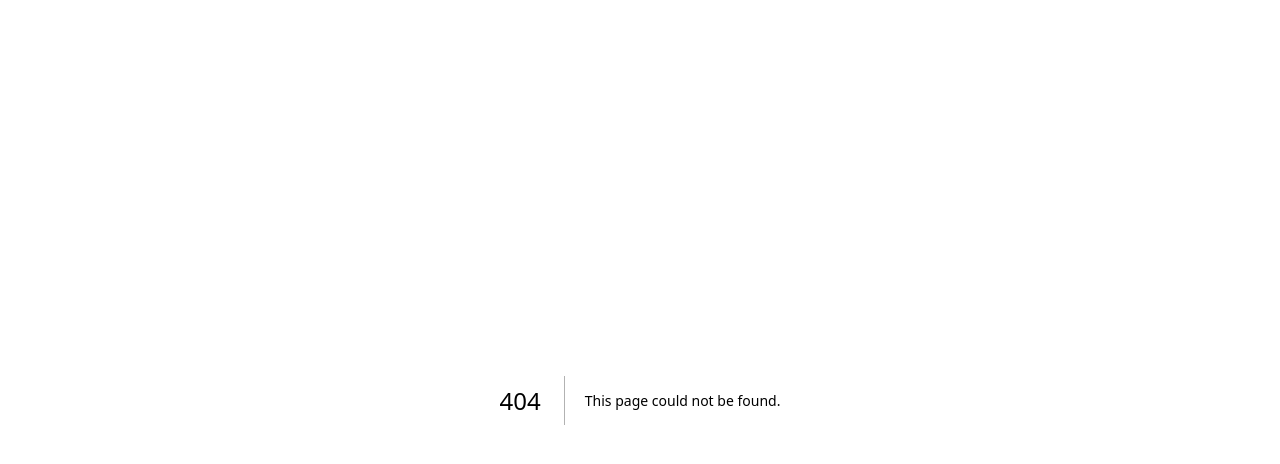
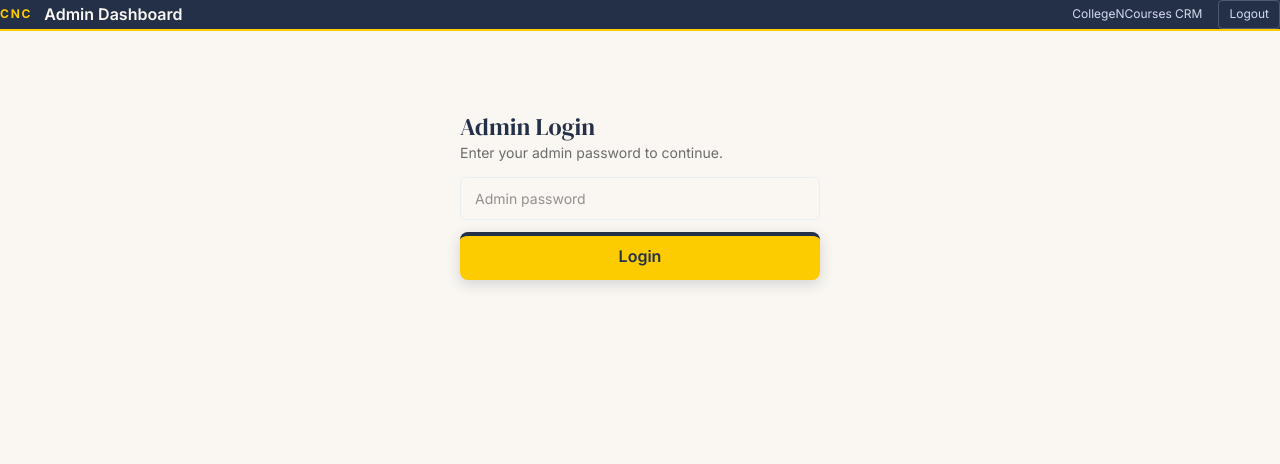
Before and after one commit to sudhirdilipdixit-commits/CNC, a Next.js app: page /admin/login in a window 1280 px wide. Before the commit this address had no page. Shown: the top 464 px of the page. Built offline with nearby package versions, Linux system fonts and the light colour scheme.

Commit message:
feat(admin): password login with cookie auth and middleware route protection

```diff
--- a/src/app/(admin)/admin/layout.tsx
+++ b/src/app/(admin)/admin/layout.tsx
@@ -1,4 +1,5 @@
 import type { Metadata } from "next";
+import { LogoutButton } from "./logout-button";
 
 export const metadata: Metadata = {
   title: "Admin Dashboard | CollegeNCourses",
@@ -33,9 +34,12 @@ export default function AdminLayout({
           </span>
           <span className="text-base font-semibold">Admin Dashboard</span>
         </div>
-        <span className="text-xs" style={{ color: "var(--pale-navy)" }}>
-          CollegeNCourses CRM
-        </span>
+        <div style={{ display: "flex", alignItems: "center", gap: 16 }}>
+          <span className="text-xs" style={{ color: "var(--pale-navy)" }}>
+            CollegeNCourses CRM
+          </span>
+          <LogoutButton />
+        </div>
       </header>
 
       <div className="max-w-[1400px] mx-auto px-4 lg:px-8 py-8">{children}</div>
--- /dev/null
+++ b/src/app/(admin)/admin/login/page.tsx
@@ -0,0 +1,71 @@
+"use client";
+
+import { useState } from "react";
+import { useRouter } from "next/navigation";
+
+export default function AdminLoginPage() {
+  const [password, setPassword] = useState("");
+  const [error, setError] = useState("");
+  const [loading, setLoading] = useState(false);
+  const router = useRouter();
+
+  const handleSubmit = async (e: React.FormEvent) => {
+    e.preventDefault();
+    setLoading(true);
+    setError("");
+    try {
+      const res = await fetch("/api/admin/auth", {
+        method: "POST",
+        headers: { "Content-Type": "application/json" },
+        body: JSON.stringify({ password }),
+      });
+      if (!res.ok) {
+        const j = await res.json();
+        setError(j.error || "Invalid password.");
+        return;
+      }
+      router.push("/admin");
+    } catch {
+      setError("Something went wrong. Try again.");
+    } finally {
+      setLoading(false);
+    }
+  };
+
+  return (
+    <div style={{ maxWidth: 360, margin: "80px auto" }}>
+      <h1 className="font-serif text-2xl mb-1" style={{ color: "var(--navy)" }}>
+        Admin Login
+      </h1>
+      <p className="text-sm mb-6" style={{ color: "var(--grey)" }}>
+        Enter your admin password to continue.
+      </p>
+      <form onSubmit={handleSubmit} style={{ display: "flex", flexDirection: "column", gap: 12 }}>
+        <input
+          type="password"
+          placeholder="Admin password"
+          value={password}
+          onChange={(e) => setPassword(e.target.value)}
+          autoFocus
+          required
+          style={{
+            padding: "10px 14px",
+            border: "1px solid var(--mist)",
+            borderRadius: 6,
+            fontSize: 14,
+            outline: "none",
+          }}
+        />
+        {error && <p style={{ color: "#991b1b", fontSize: 13, margin: 0 }}>{error}</p>}
+        <button
+          type="submit"
+          disabled={loading}
+          className="btn btn-primary"
+          style={{ opacity: loading ? 0.7 : 1 }}
+        >
+          {loading ? "Logging in…" : "Login"}
+        </button>
+      </form>
+    </div>
+  );
+}
--- /dev/null
+++ b/src/app/(admin)/admin/logout-button.tsx
@@ -0,0 +1,29 @@
+"use client";
+
+import { useRouter } from "next/navigation";
+
+export function LogoutButton() {
+  const router = useRouter();
+
+  const handleLogout = async () => {
+    await fetch("/api/admin/auth", { method: "DELETE" });
+    router.push("/admin/login");
+  };
+
+  return (
+    <button
+      onClick={handleLogout}
+      style={{
+        fontSize: 12,
+        color: "var(--pale-navy)",
+        background: "none",
+        border: "1px solid rgba(255,255,255,0.2)",
+        borderRadius: 4,
+        cursor: "pointer",
+        padding: "4px 10px",
+      }}
+    >
+      Logout
+    </button>
+  );
+}
--- /dev/null
+++ b/src/app/api/admin/auth/route.ts
@@ -0,0 +1,26 @@
+import { NextRequest, NextResponse } from "next/server";
+
+export async function POST(request: NextRequest) {
+  const { password } = (await request.json()) as { password?: string };
+  const secret = process.env.ADMIN_SECRET;
+
+  if (!secret || !password || password !== secret) {
+    return NextResponse.json({ error: "Invalid password." }, { status: 401 });
+  }
+
+  const res = NextResponse.json({ ok: true });
+  res.cookies.set("admin_auth", secret, {
+    httpOnly: true,
+    secure: process.env.NODE_ENV === "production",
+    sameSite: "lax",
+    path: "/",
+    maxAge: 60 * 60 * 24 * 7, // 7 days
+  });
+  return res;
+}
+
+export async function DELETE() {
+  const res = NextResponse.json({ ok: true });
+  res.cookies.delete("admin_auth");
+  return res;
+}
--- /dev/null
+++ b/src/middleware.ts
@@ -0,0 +1,25 @@
+import { NextRequest, NextResponse } from "next/server";
+
+export function middleware(request: NextRequest) {
+  const { pathname } = request.nextUrl;
+
+  // Allow login page through without auth
+  if (pathname === "/admin/login") {
+    return NextResponse.next();
+  }
+
+  const cookie = request.cookies.get("admin_auth")?.value;
+  const secret = process.env.ADMIN_SECRET;
+
+  if (!secret || cookie !== secret) {
+    const url = request.nextUrl.clone();
+    url.pathname = "/admin/login";
+    return NextResponse.redirect(url);
+  }
+
+  return NextResponse.next();
+}
+
+export const config = {
+  matcher: "/admin/:path*",
+};
```
